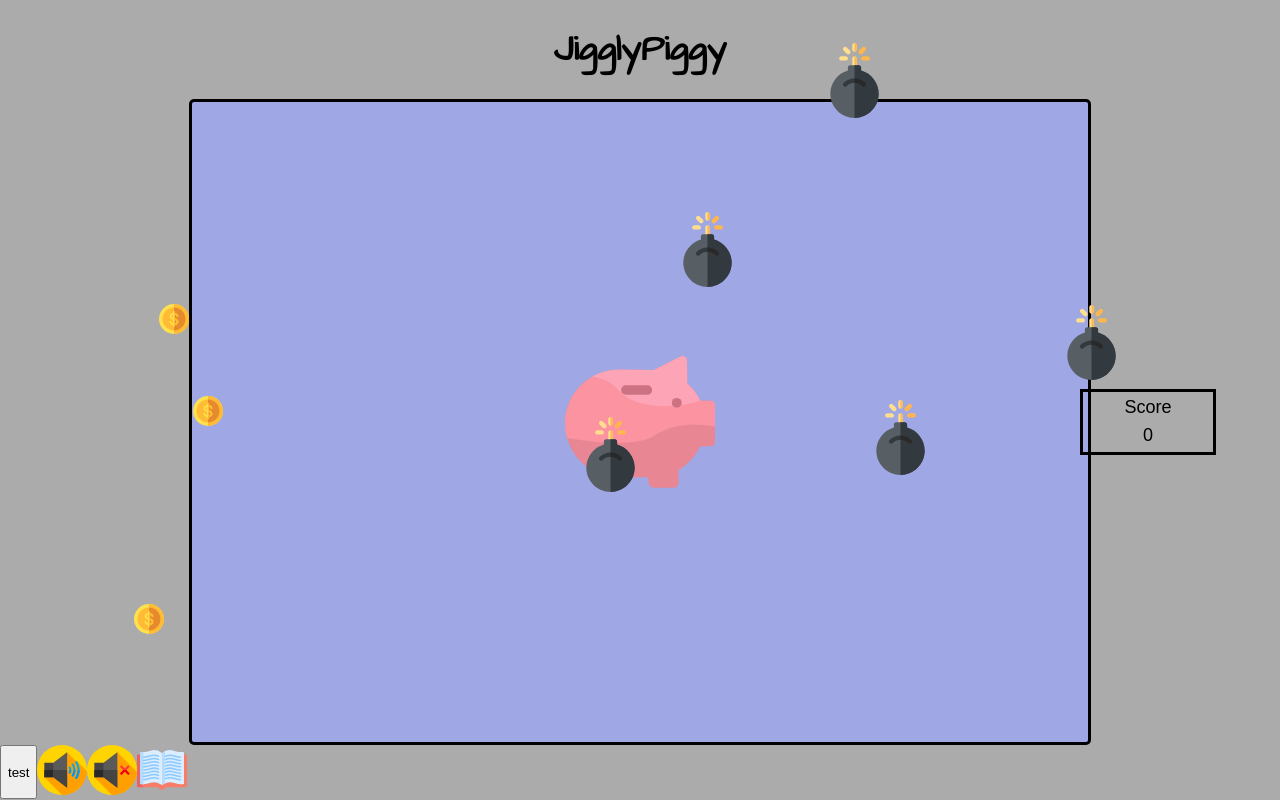
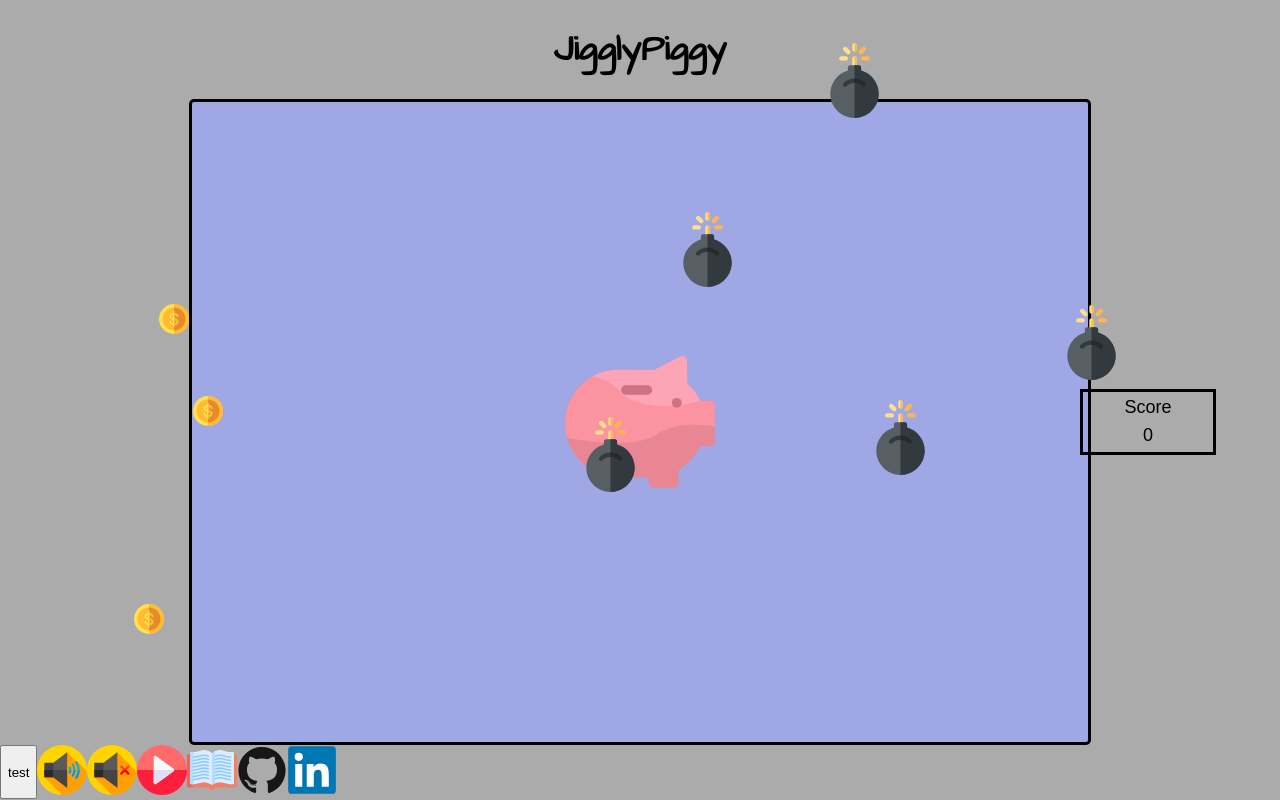
Before and after one commit to clint-chu/JigglyPiggy, a website built with webpack: page index.html in a window 1280 px wide. Built offline with nearby package versions, Linux system fonts and the light colour scheme.

Commit message:
Add play button

```diff
--- a/index.html
+++ b/index.html
@@ -182,6 +182,23 @@
             </svg>
         </div>
 
+        <div id="play" class="play">
+            <svg viewBox="0 0 512 512" height="50" width="50" >
+                <g>
+                    <circle cx="256" cy="256" fill="#ff6b6b" r="256" />
+                    <path d="m512 256h-512c0 141.385 114.615 256 256 256s256-114.615 256-256z" fill="#ff1f3d" />
+                    <g>
+                        <g>
+                            <path d="m185.999 401c-2.333 0-4.673-.543-6.827-1.645-5.016-2.564-8.172-7.722-8.172-13.355v-260c0-5.633 3.156-10.791 8.171-13.355s11.044-2.103 15.611 1.195l180 130c3.905 2.82 6.218 7.344 6.218 12.16s-2.313 9.34-6.218 12.16l-180 130c-2.605 1.882-5.686 2.84-8.783 2.84z" fill="#f9f9f9" />
+                        </g>
+                    </g>
+                    <g>
+                        <path d="m171 256v130c0 5.633 3.156 10.791 8.171 13.355 2.154 1.102 4.495 1.645 6.827 1.645 3.097 0 6.179-.958 8.784-2.84l180-130c3.904-2.82 6.218-7.344 6.218-12.16z" fill="#e2dff4" />
+                    </g>
+                </g>
+            </svg>
+        </div>
+
         <div class="instructions">
             <svg viewBox="0 0 512 512" width="50" height="50">
                 <g>
@@ -244,20 +261,20 @@
                 </g>
             </svg>
         </div>
-    </div>
 
-    <div id="foot">
-        <div class="contact">
+        <div>
             <a href="https://github.com/clint-chu">
-                <svg id="github" viewBox="0 0 128 128">
+                <svg id="github" viewBox="0 0 128 128" width="50" height="50">
                     <g fill="#181616">
                         <path fill-rule="evenodd" clip-rule="evenodd" d="M64 5.103c-33.347 0-60.388 27.035-60.388 60.388 0 26.682 17.303 49.317 41.297 57.303 3.017.56 4.125-1.31 4.125-2.905 0-1.44-.056-6.197-.082-11.243-16.8 3.653-20.345-7.125-20.345-7.125-2.747-6.98-6.705-8.836-6.705-8.836-5.48-3.748.413-3.67.413-3.67 6.063.425 9.257 6.223 9.257 6.223 5.386 9.23 14.127 6.562 17.573 5.02.542-3.903 2.107-6.568 3.834-8.076-13.413-1.525-27.514-6.704-27.514-29.843 0-6.593 2.36-11.98 6.223-16.21-.628-1.52-2.695-7.662.584-15.98 0 0 5.07-1.623 16.61 6.19C53.7 35 58.867 34.327 64 34.304c5.13.023 10.3.694 15.127 2.033 11.526-7.813 16.59-6.19 16.59-6.19 3.287 8.317 1.22 14.46.593 15.98 3.872 4.23 6.215 9.617 6.215 16.21 0 23.194-14.127 28.3-27.574 29.796 2.167 1.874 4.097 5.55 4.097 11.183 0 8.08-.07 14.583-.07 16.572 0 1.607 1.088 3.49 4.148 2.897 23.98-7.994 41.263-30.622 41.263-57.294C124.388 32.14 97.35 5.104 64 5.104z" />
                         <path d="M26.484 91.806c-.133.3-.605.39-1.035.185-.44-.196-.685-.605-.543-.906.13-.31.603-.395 1.04-.188.44.197.69.61.537.91zm-.743-.55M28.93 94.535c-.287.267-.85.143-1.232-.28-.396-.42-.47-.983-.177-1.254.298-.266.844-.14 1.24.28.394.426.472.984.17 1.255zm-.575-.618M31.312 98.012c-.37.258-.976.017-1.35-.52-.37-.538-.37-1.183.01-1.44.373-.258.97-.025 1.35.507.368.545.368 1.19-.01 1.452zm0 0M34.573 101.373c-.33.365-1.036.267-1.552-.23-.527-.487-.674-1.18-.343-1.544.336-.366 1.045-.264 1.564.23.527.486.686 1.18.333 1.543zm0 0M39.073 103.324c-.147.473-.825.688-1.51.486-.683-.207-1.13-.76-.99-1.238.14-.477.823-.7 1.512-.485.683.206 1.13.756.988 1.237zm0 0M44.016 103.685c.017.498-.563.91-1.28.92-.723.017-1.308-.387-1.315-.877 0-.503.568-.91 1.29-.924.717-.013 1.306.387 1.306.88zm0 0M48.614 102.903c.086.485-.413.984-1.126 1.117-.7.13-1.35-.172-1.44-.653-.086-.498.422-.997 1.122-1.126.714-.123 1.354.17 1.444.663zm0 0" />
                     </g>
                 </svg>
             </a>
+        </div>
+        <div>
             <a href="https://www.linkedin.com/in/clinthchu/">
-                <svg id="linkedin" viewBox="0 0 128 128">
+                <svg id="linkedin" viewBox="0 0 128 128" width="50" height="50">
                     <defs>
                         <style>
                             .cls-1 {
@@ -276,6 +293,9 @@
         </div>
     </div>
 
+    <div id="foot">
+    </div>
+
     <script src="./dist/bundle.js"></script>
 
 
```
Also changed, not shown: assets/images/play.svg (added).
